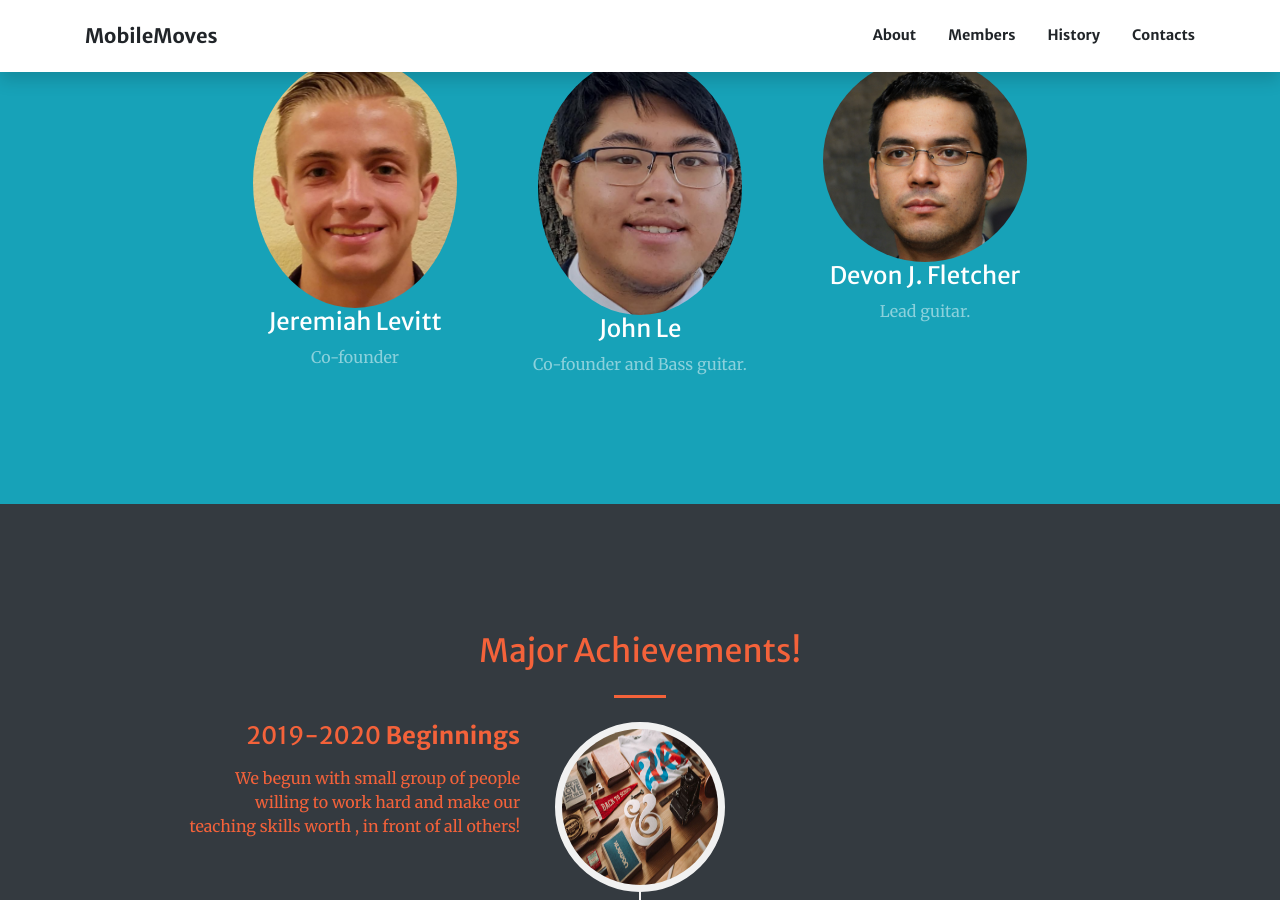
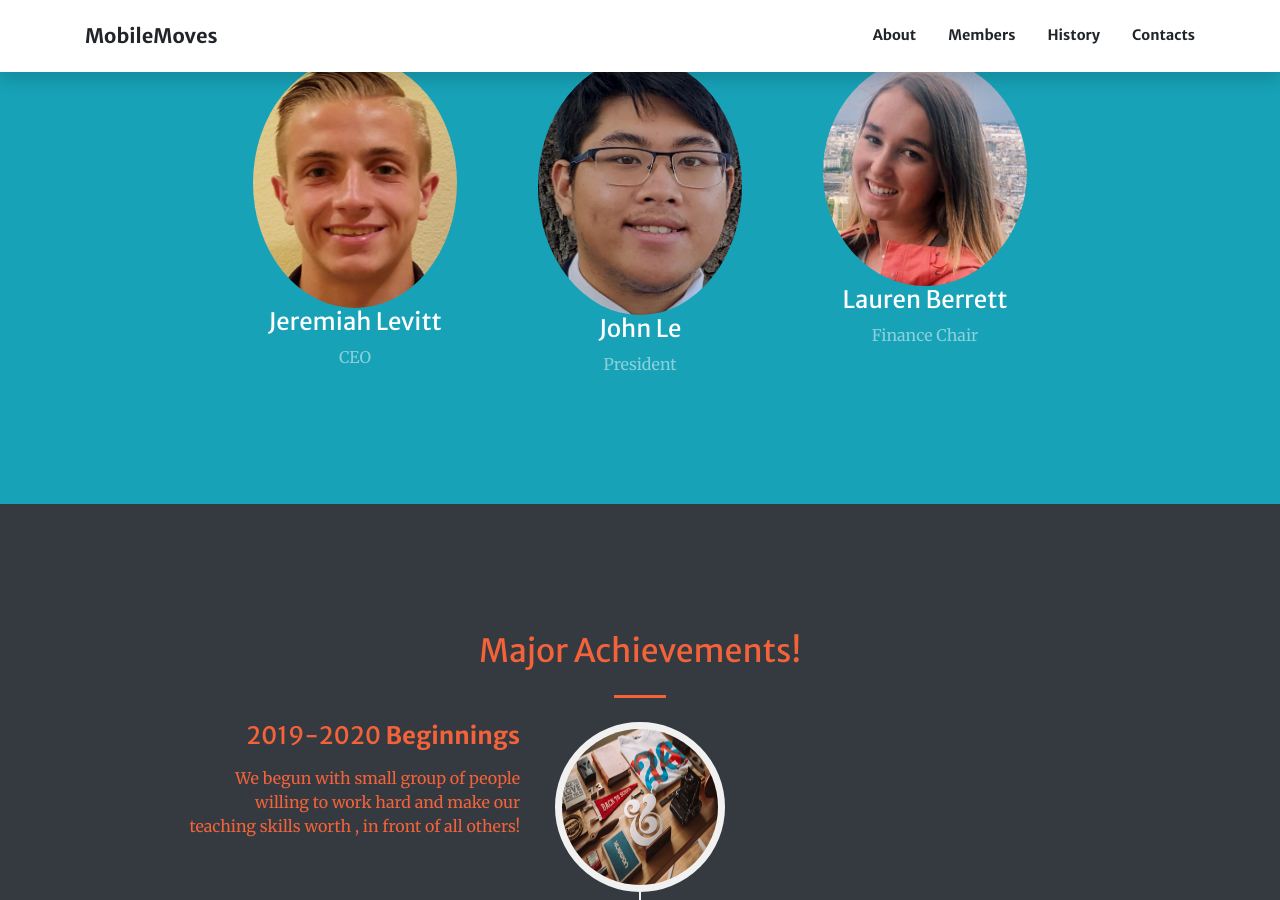
Before and after one commit to blazingchao/website, a Jekyll site: the page built from index.md, in a window 1280 px wide and 900 px high, scrolled down 1641 px. Built offline with Jekyll 4.4.1, drawn with Linux system fonts in a browser that asks for light colours; nearby versions of some CDN libraries.

Commit message:
changes 4/19/20 8:32 pm

```diff
--- a/index.md
+++ b/index.md
@@ -92,16 +92,16 @@ sections:
     background_style: bg-info text-white
     members:
       - title: Jeremiah Levitt
-        text: Co-founder
+        text: CEO
         image: assets/img/members/jeremy.PNG
         url: '#'
       - title: John Le
-        text: Co-founder and Bass guitar.
+        text: President
         image: assets/img/members/John.PNG
         url: '#'
-      - title: Devon J. Fletcher
-        text: Lead guitar.
-        image: assets/img/members/person3.jpg
+      - title: Lauren Berrett
+        text: Finance Chair
+        image: assets/img/members/lauren.PNG
         url: '#'
       # - title: Todd E. Anderson
       #   text: Drums, percussion.
```
Also changed, not shown: assets/img/members/lauren.PNG (added), assets/img/mobilemoveslogo.png (added), assets/img/wheelchair-1629490_960_720.jpg (added), 4 other files.
